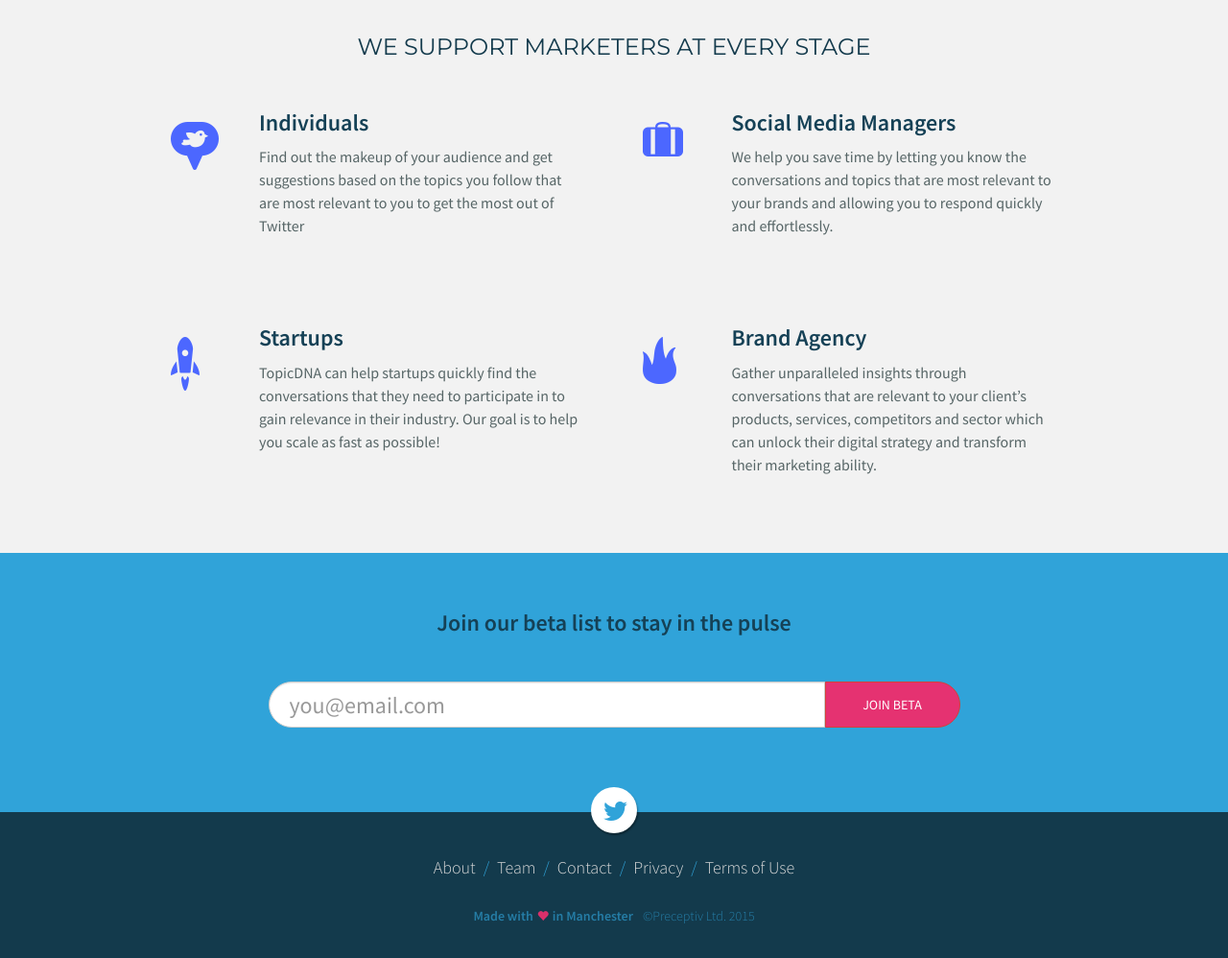
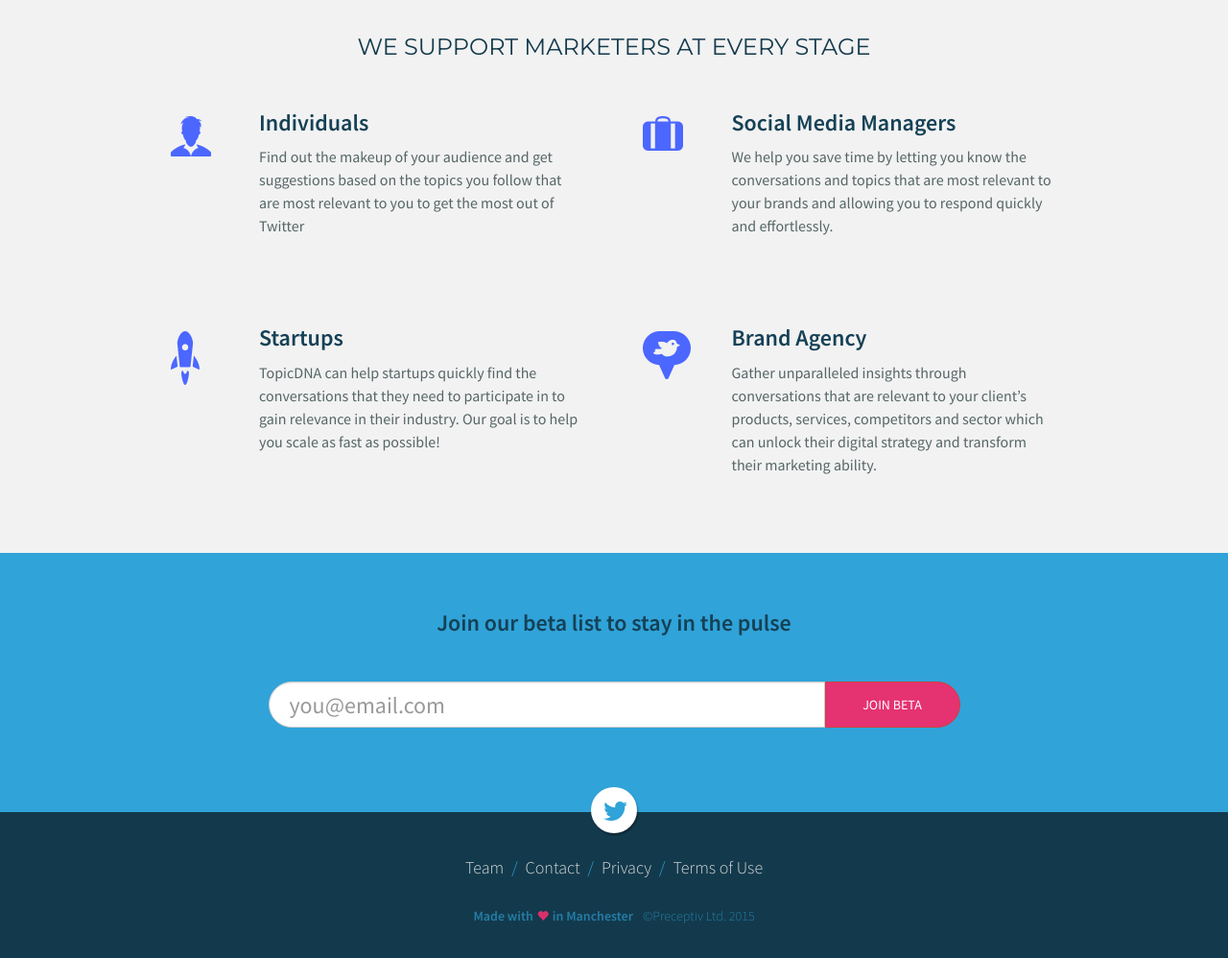
Before and after one commit to annchanyt/TopicDNA, a plain HTML site: page index.html in a window 1280 px wide. Shown: the part 1920-2918 px from the top of the page at 96% size. Drawn offline with nearby package versions, Linux system fonts and the light colour scheme; a script that the page names is missing.

Commit message:
change customer section icons

```diff
--- a/index.html
+++ b/index.html
@@ -133,7 +133,7 @@
         <div class="row row-first">
           <div class='customer-div col-md-6'>
             <div class="col-xs-12 col-md-1 col-md-offset-2">
-              <img src="images/twit.png" alt="">
+              <img src="images/individual.png" alt="">
             </div>
             <div class="col-xs-10 col-xs-offset-1 col-md-8">
               <h5>Individuals</h5>
@@ -162,7 +162,7 @@
           </div>
           <div class='customer-div col-md-6'>
             <div class="col-xs-12 col-md-1">
-              <img src="images/fire.png" alt="">
+              <img src="images/twit.png" alt="">
             </div>
             <div class="col-xs-10 col-xs-offset-1 col-md-8">
               <h5>Brand Agency</h5>
@@ -206,7 +206,7 @@
     <footer>
       <div class='container text-center'>
         <a class='btn' href='https://twitter.com/preceptiv'><i class='fa fa-twitter'></i></a>
-        <p class='footer-nav'><a href="#">About</a>/<a href="#">Team</a>/<a href="#">Contact</a>/<a href="#">Privacy</a>/<a href="#">Terms of Use</a></p>
+        <p class='footer-nav'><a href="http://www.preceptiv.co/team">Team</a>/<a href="http://www.preceptiv.co/contact">Contact</a>/<a href="http://www.preceptiv.co/privacy">Privacy</a>/<a href="http://www.preceptiv.co/terms">Terms of Use</a></p>
         <p class='footer-msg'>Made with<i class='glyphicon glyphicon-heart'></i>in Manchester<span>&copy;Preceptiv Ltd. 2015</span></p>
       </div>
     </footer>
--- a/sass/styles.scss
+++ b/sass/styles.scss
@@ -315,7 +315,7 @@ section{
     text-align: left;
   }
   img{
-    margin-top: 12px;
+    margin-top: 6px;
   }
   p{
     font-size: 16px;
```
Also changed, not shown: images/individual.png (added), stylesheets/styles.css.
